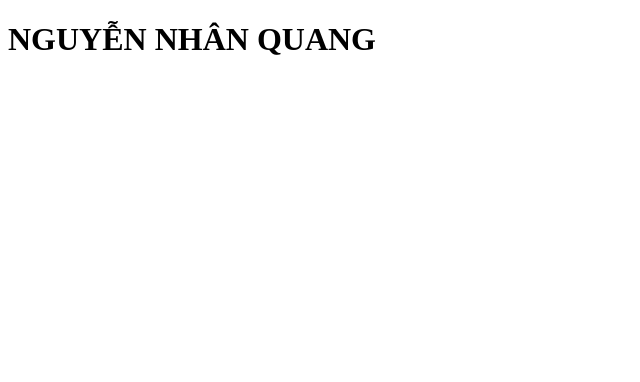
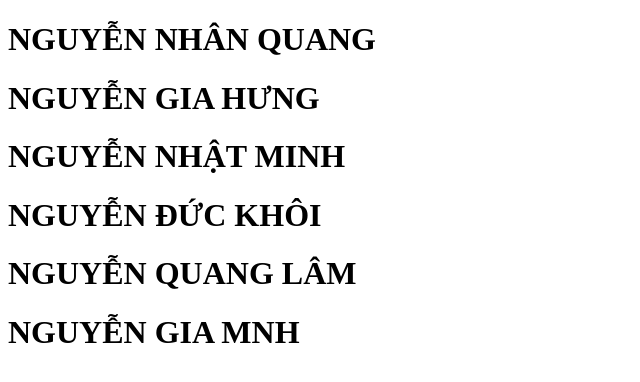
Before and after one commit to QUANGVINHBCI/jsa05_duancuoikhoa, a plain HTML site: page index.html in a window 1280 px wide. Shown: the whole page, without its empty margins (0-640 px from the left). Drawn offline with Linux system fonts and the light colour scheme.

Commit message:
CẬP NHẬT THẺ H1 TRÊN INDEX

```diff
--- a/index.html
+++ b/index.html
@@ -7,5 +7,10 @@
   </head>
   <body>
     <h1>NGUYỄN NHÂN QUANG</h1>
+    <h1>NGUYỄN GIA HƯNG</h1>
+    <h1>NGUYỄN NHẬT MINH</h1>
+    <h1>NGUYỄN ĐỨC KHÔI</h1>
+    <h1>NGUYỄN QUANG LÂM</h1>
+    <h1>NGUYỄN GIA MNH</h1>
   </body>
 </html>
```
